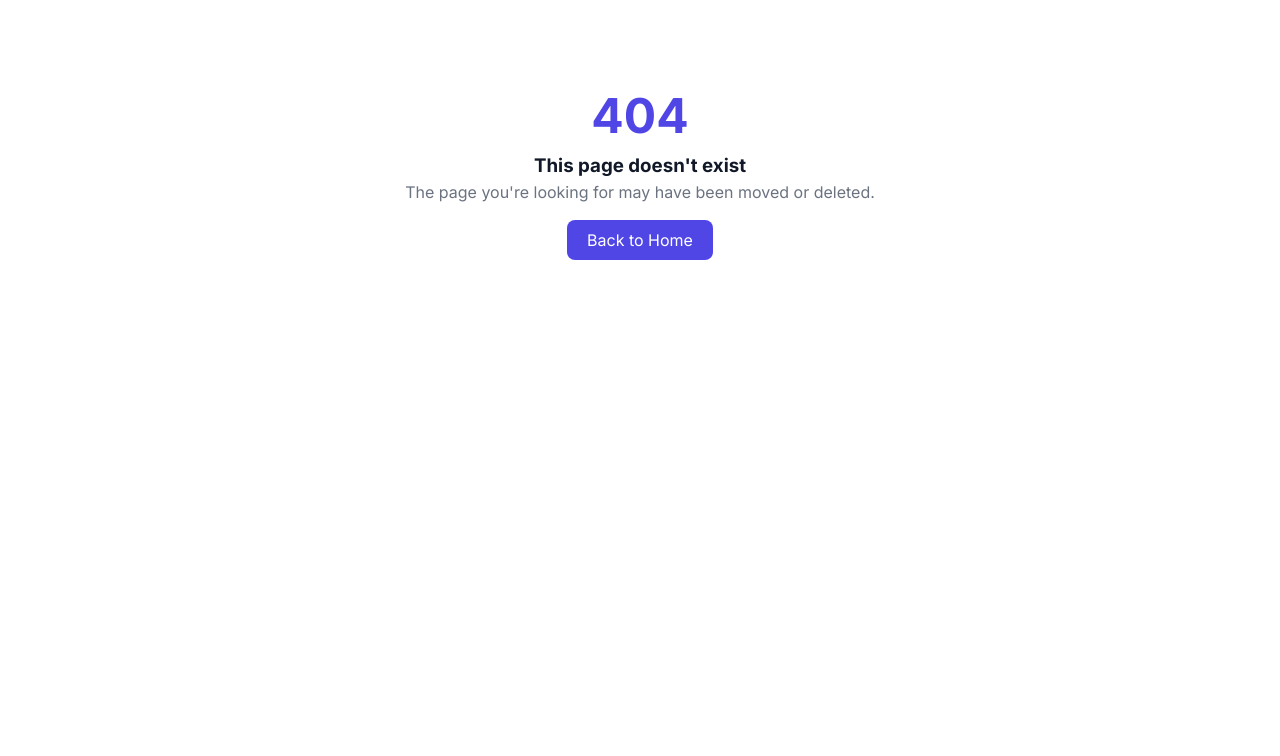
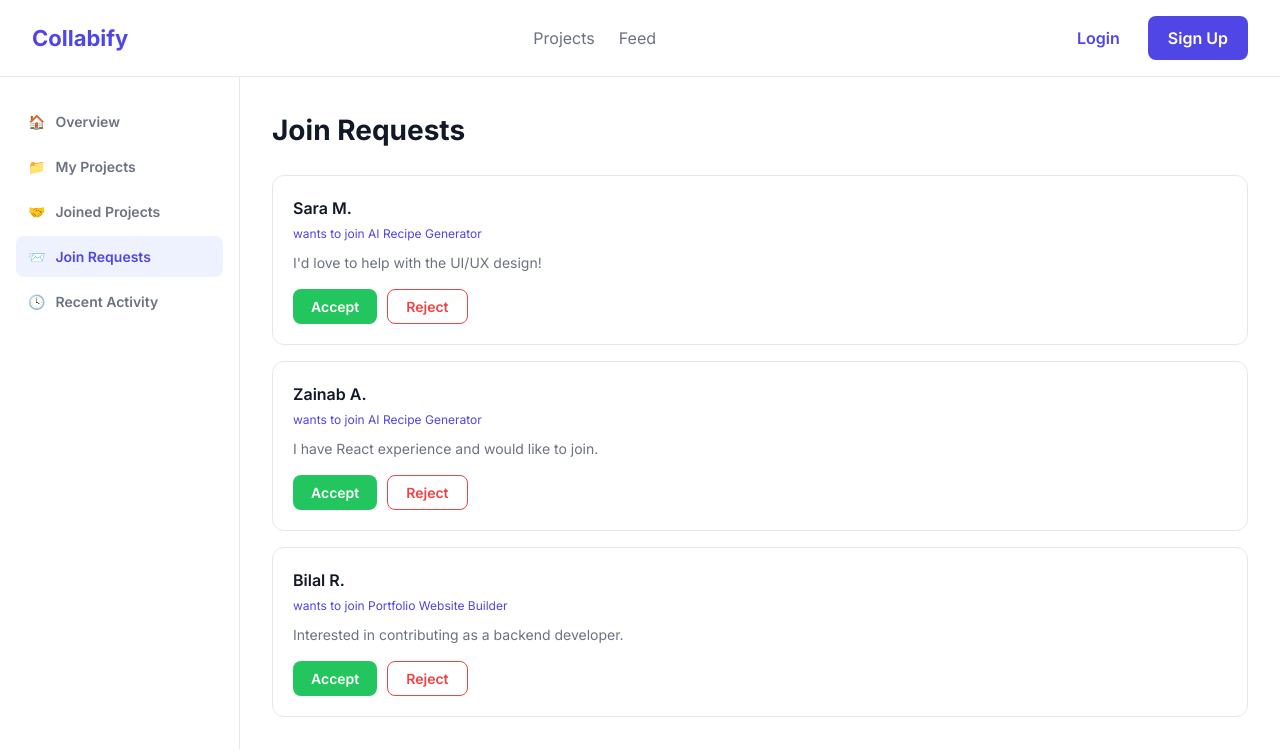
Before and after one commit to Moazam80/collabify, a React (Vite) app in the folder frontend/: page /dashboard/requests in a window 1280 px wide. Before the commit this address had no page. Shown: the top 756 px of the page. Built offline with nearby package versions, Linux system fonts and the light colour scheme.

Commit message:
feat: add centralized Join Requests dashboard page

```diff
--- a/frontend/src/App.jsx
+++ b/frontend/src/App.jsx
@@ -14,6 +14,7 @@ import Feed from "./pages/Feed";
 import Dashboard from "./pages/Dashboard";
 import MyProjects from "./pages/MyProjects";
 import JoinedProjects from "./pages/JoinedProjects";
+import JoinRequests from "./pages/JoinRequests";
 import DashboardLayout from "./layouts/DashboardLayout";
 import NotFound from "./pages/NotFound";
 
@@ -40,6 +41,7 @@ function App() {
           <Route index element={<Dashboard />} />
           <Route path="my-projects" element={<MyProjects />} />
           <Route path="joined" element={<JoinedProjects />} />
+          <Route path="requests" element={<JoinRequests />} />
         </Route>
         <Route path="*" element={<NotFound />} />
       </Routes>
--- /dev/null
+++ b/frontend/src/pages/JoinRequests.jsx
@@ -0,0 +1,135 @@
+import { useState } from "react";
+import { Link } from "react-router-dom";
+
+// Dummy data — join requests across all of "Ayesha K."'s owned projects
+// In Phase 14, this will be fetched from the API filtered by project owner
+const initialRequests = [
+  {
+    id: 1,
+    projectTitle: "AI Recipe Generator",
+    name: "Sara M.",
+    message: "I'd love to help with the UI/UX design!",
+  },
+  {
+    id: 2,
+    projectTitle: "AI Recipe Generator",
+    name: "Zainab A.",
+    message: "I have React experience and would like to join.",
+  },
+  {
+    id: 3,
+    projectTitle: "Portfolio Website Builder",
+    name: "Bilal R.",
+    message: "Interested in contributing as a backend developer.",
+  },
+];
+
+function JoinRequests() {
+  const [requests, setRequests] = useState(initialRequests);
+
+  function handleAccept(id) {
+    console.log("Accepted request:", id);
+    setRequests(requests.filter((r) => r.id !== id));
+  }
+
+  function handleReject(id) {
+    console.log("Rejected request:", id);
+    setRequests(requests.filter((r) => r.id !== id));
+  }
+
+  return (
+    <div>
+      <h1 style={{ fontSize: "var(--font-size-h2)", fontWeight: "700", marginBottom: "24px" }}>
+        Join Requests
+      </h1>
+
+      {requests.length > 0 ? (
+        <div style={{ display: "flex", flexDirection: "column", gap: "16px" }}>
+          {requests.map((request) => (
+            <div
+              key={request.id}
+              style={{
+                border: "1px solid var(--color-border)",
+                borderRadius: "var(--radius-md)",
+                padding: "20px",
+              }}
+            >
+              <div
+                style={{
+                  display: "flex",
+                  justifyContent: "space-between",
+                  alignItems: "flex-start",
+                  marginBottom: "8px",
+                }}
+              >
+                <div>
+                  <p style={{ fontSize: "var(--font-size-base)", fontWeight: "600" }}>
+                    {request.name}
+                  </p>
+                  <Link
+                    to={`/projects/${encodeURIComponent(request.projectTitle)}`}
+                    style={{
+                      fontSize: "var(--font-size-caption)",
+                      color: "var(--color-primary)",
+                    }}
+                  >
+                    wants to join {request.projectTitle}
+                  </Link>
+                </div>
+              </div>
+
+              <p
+                style={{
+                  fontSize: "var(--font-size-small)",
+                  color: "var(--color-text-secondary)",
+                  marginBottom: "16px",
+                }}
+              >
+                {request.message}
+              </p>
+
+              <div style={{ display: "flex", gap: "10px" }}>
+                <button
+                  onClick={() => handleAccept(request.id)}
+                  style={{
+                    background: "var(--color-success)",
+                    color: "#fff",
+                    padding: "8px 18px",
+                    borderRadius: "var(--radius-sm)",
+                    fontWeight: "600",
+                    fontSize: "var(--font-size-small)",
+                  }}
+                >
+                  Accept
+                </button>
+                <button
+                  onClick={() => handleReject(request.id)}
+                  style={{
+                    background: "transparent",
+                    border: "1px solid var(--color-danger)",
+                    color: "var(--color-danger)",
+                    padding: "8px 18px",
+                    borderRadius: "var(--radius-sm)",
+                    fontWeight: "600",
+                    fontSize: "var(--font-size-small)",
+                  }}
+                >
+                  Reject
+                </button>
+              </div>
+            </div>
+          ))}
+        </div>
+      ) : (
+        <div style={{ textAlign: "center", padding: "48px 0", color: "var(--color-text-secondary)" }}>
+          <p>No pending requests.</p>
+          <p style={{ fontSize: "var(--font-size-small)", marginTop: "8px" }}>
+            Requests to join your projects will show up here.
+          </p>
+        </div>
+      )}
+    </div>
+  );
+}
+
+export default JoinRequests;
```
